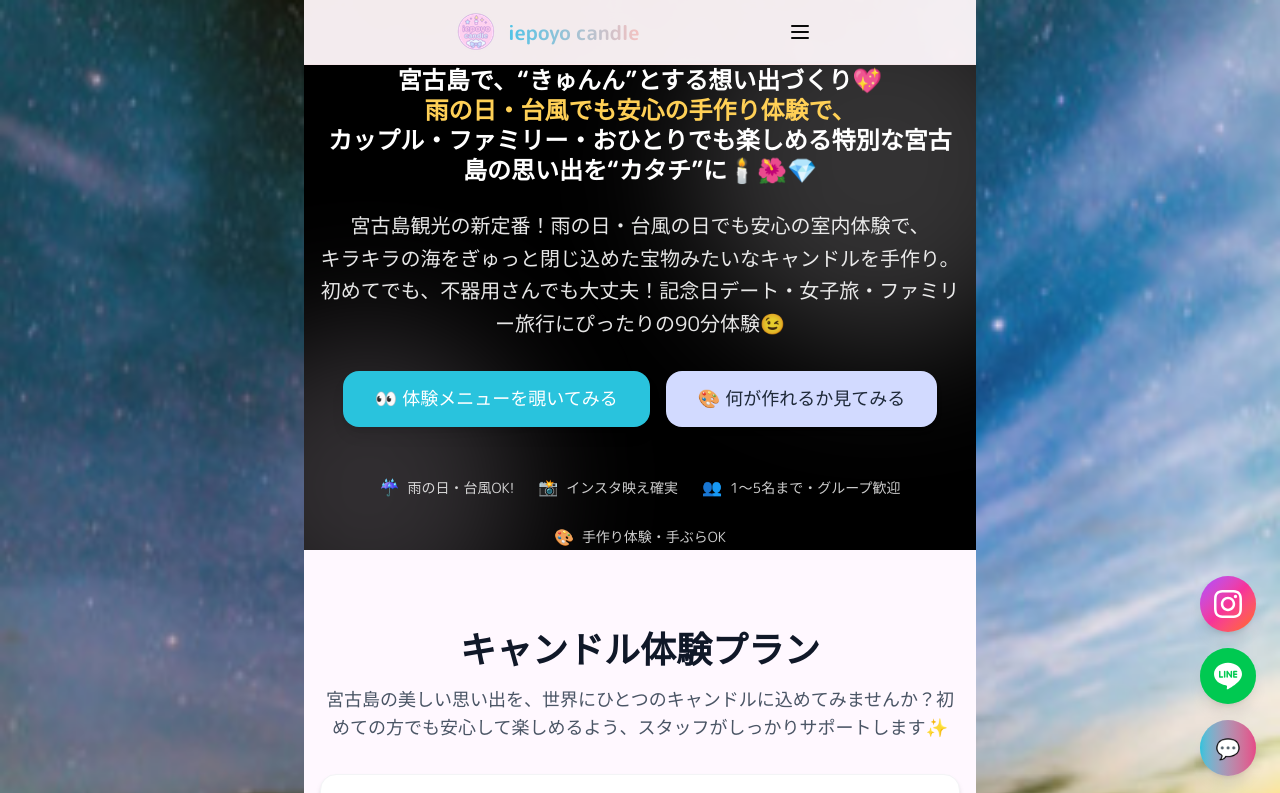
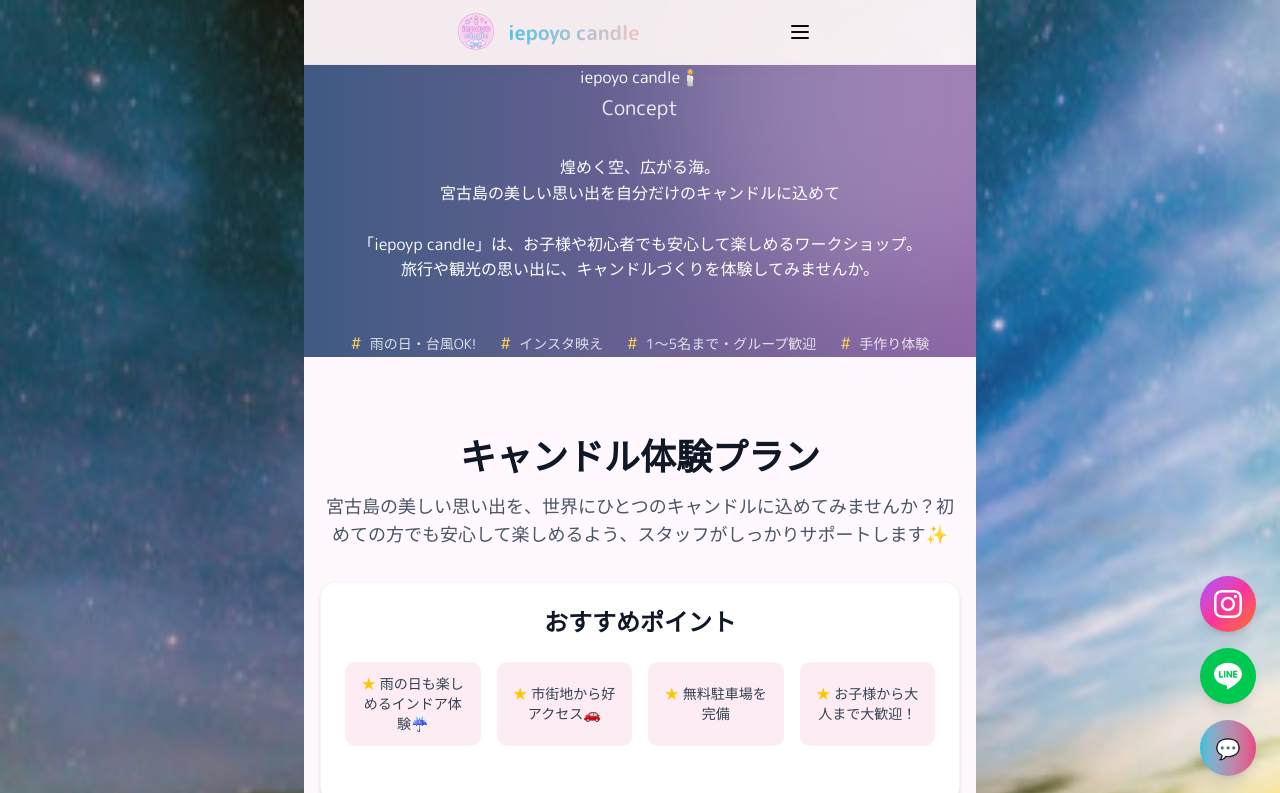
Before and after one commit to AIKI0103/iepoyo-candle-, a Next.js app: page / in a window 1280 px wide. Shown: the top 793 px of the page. Built offline with nearby package versions, Linux system fonts and the light colour scheme.

Commit message:
修正対応

```diff
--- a/src/components/sections/hero-section.tsx
+++ b/src/components/sections/hero-section.tsx
@@ -2,7 +2,6 @@
 
 import { lazy, Suspense } from 'react'
 import Link from 'next/link'
-import GSAPFadeIn from '../GSAPFadeIn'
 
 // 遅延ロードコンポーネント
 const LazyGradientButton = lazy(() =>
@@ -13,11 +12,8 @@ const LazyGradientButton = lazy(() =>
 
 const HeroSection = () => {
   return (
-    <section className="bg-black relative">
-      {/* GSAPFadeIn をページ内で一度呼び出す */}
-      <GSAPFadeIn />
-
-      <div className="absolute inset-0 overflow-hidden">
+    <section className="bg-gradient-to-r from-[#3e5a82] to-[#8d65a5]">
+       <div className="absolute inset-0 overflow-hidden">
         <div className="bg-cream-white/20 absolute -top-24 -right-24 h-96 w-96 rounded-full blur-3xl" />
         <div className="bg-pastel-coral/20 absolute -bottom-24 -left-24 h-80 w-80 rounded-full blur-3xl" />
       </div>
@@ -25,29 +21,22 @@ const HeroSection = () => {
       <div className="relative z-10 container mx-auto px-4">
         <div className="mx-auto max-w-1xl text-center">
           {/* メインタイトル */}
-          <h1 className="fade-in opacity-0 mb-6 text-1xl leading-tight font-bold text-white md:text-2xl">
-            <span className="block">
-              宮古島で、&ldquo;きゅんん&rdquo;とする想い出づくり💖
-            </span>
-            <span className="text-gold-highlight block">
-              雨の日・台風でも安心の手作り体験で、
-            </span>
-            <span className="block">
-              カップル・ファミリー・おひとりでも楽しめる特別な宮古島の思い出を&ldquo;カタチ&rdquo;に🕯️🌺💎
-            </span>
-          </h1>
+        <h1 className="text-white">iepoyo candle🕯️</h1>
 
           {/* サブタイトル */}
-          <p className="fade-in opacity-0 mx-auto mb-8 max-w-2xl text-lg leading-relaxed text-white/90 md:text-xl">
-            宮古島観光の新定番！雨の日・台風の日でも安心の室内体験で、
+          <h2 className="mx-auto mb-8 max-w-2xl text-lg leading-relaxed text-white/90 md:text-xl">
+            Concept</h2>
+            <p className="mt-4 text-white">
+            煌めく空、広がる海。<br className="hidden sm:block" />
+            宮古島の美しい思い出を自分だけのキャンドルに込めて
             <br className="hidden sm:block" />
-            キラキラの海をぎゅっと閉じ込めた宝物みたいなキャンドルを手作り。
             <br className="hidden sm:block" />
-            初めてでも、不器用さんでも大丈夫！記念日デート・女子旅・ファミリー旅行にぴったりの90分体験😉
+            「iepoyp candle」は、お子様や初心者でも安心して楽しめるワークショップ。<br className="hidden sm:block" />
+            旅行や観光の思い出に、キャンドルづくりを体験してみませんか。
           </p>
 
-          {/* CTAボタン */}
-          <div className="fade-in opacity-0 mt-6 flex flex-col items-center justify-center gap-4 sm:flex-row">
+          {/* CTAボタン
+          <div className="flex flex-col items-center justify-center gap-4 sm:flex-row">
             <Link href="/experience">
               <Suspense
                 fallback={
@@ -76,26 +65,26 @@ const HeroSection = () => {
                   🎨 何が作れるか見てみる
                 </LazyGradientButton>
               </Suspense>
-            </Link>
-          </div>
+            </Link>/
+          </div> */}
 
           {/* 特徴ポイント */}
           <div className="mt-12 flex flex-wrap justify-center gap-6 text-white/80">
-            <div className="fade-in opacity-0 flex items-center gap-2">
-              <span className="text-gold-highlight">☔</span>
+            <div className="flex items-center gap-2">
+              <span className="text-gold-highlight">#</span>
               <span className="text-sm">雨の日・台風OK!</span>
             </div>
-            <div className="fade-in opacity-0 flex items-center gap-2">
-              <span className="text-gold-highlight">📸</span>
-              <span className="text-sm">インスタ映え確実</span>
+            <div className="flex items-center gap-2">
+              <span className="text-gold-highlight">#</span>
+              <span className="text-sm">インスタ映え</span>
             </div>
-            <div className="fade-in opacity-0 flex items-center gap-2">
-              <span className="text-gold-highlight">👥</span>
+            <div className="flex items-center gap-2">
+              <span className="text-gold-highlight">#</span>
               <span className="text-sm">1〜5名まで・グループ歓迎</span>
             </div>
-            <div className="fade-in opacity-0 flex items-center gap-2">
-              <span className="text-gold-highlight">🎨</span>
-              <span className="text-sm">手作り体験・手ぶらOK</span>
+            <div className="flex items-center gap-2">
+              <span className="text-gold-highlight">#</span>
+              <span className="text-sm">手作り体験</span>
             </div>
           </div>
         </div>
```
